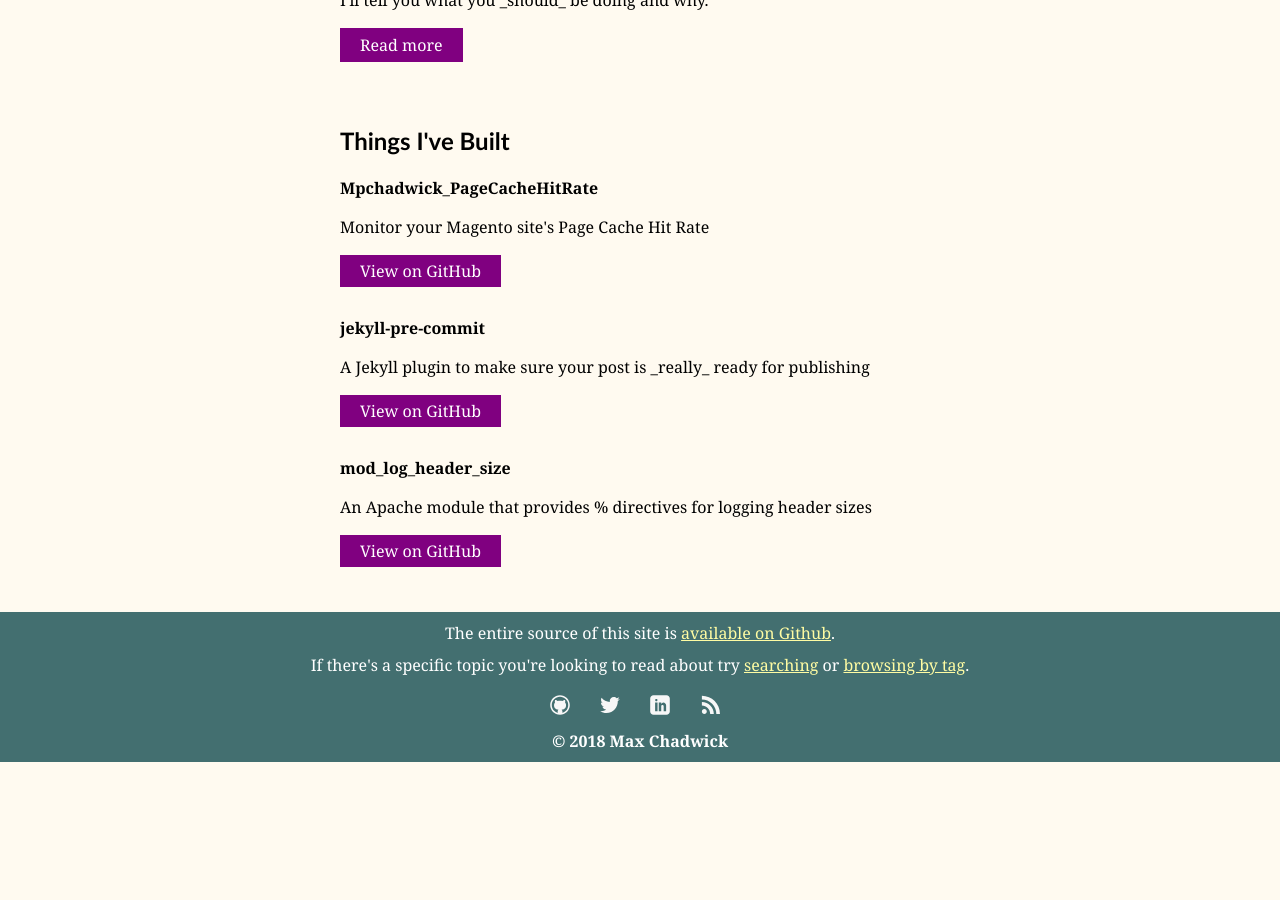
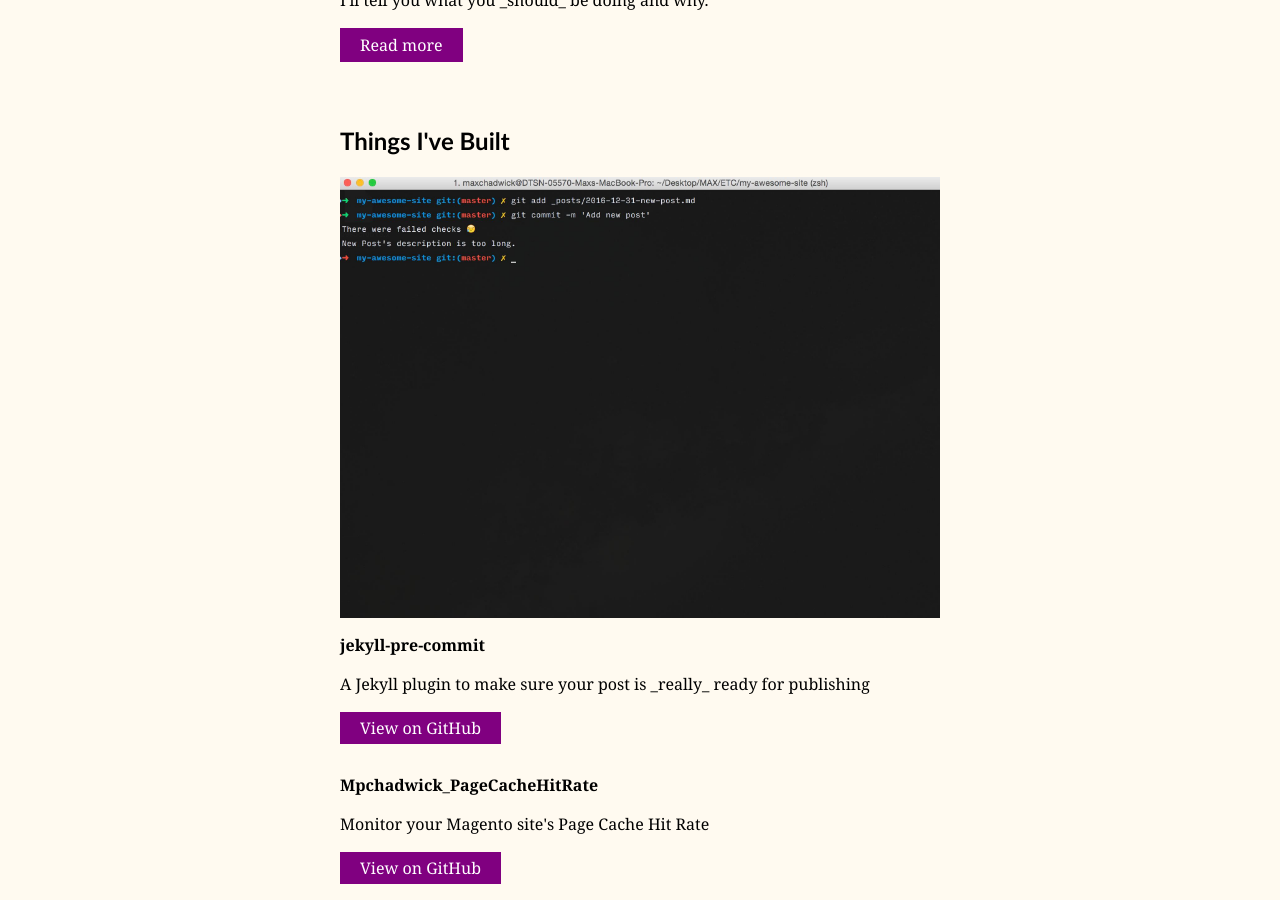
Before and after one commit to mpchadwick/mpchadwick.github.io, a Jekyll site: the page built from index.html, in a window 1280 px wide and 900 px high, scrolled down 2292 px. Built offline with Jekyll 4.4.1, drawn with Linux system fonts in a browser that asks for light colours; before the commit the page ends 3054 px from its top, so only the background shows below that.

Commit message:
Add a facility for showing project images

```diff
--- a/index.html
+++ b/index.html
@@ -46,6 +46,9 @@ include-social: true
         <h2 class="home-featured-content-section__header">Things I've Built</h2>
         {% assign selected_projects = site.projects | where:"selected","true" | sort: 'position' %}
         {% for project in selected_projects %}
+        {% if project.image %}
+        <a href="/projects#{{ project.title | slugify }}"><img src="{{ project.image }}" alt="{{ project.image_alt }}"></a>
+        {% endif %}
         <h4><a href="/projects#{{ project.title | slugify }}">{{ project.title }}</a></h4>
         <p>{{ project.description }}</p>
         <a class="call-to-action" href="{{ project.view_url }}">{{ project.call_to_action }}</a>
```
Also changed, not shown: _projects/jekyll-pre-commit.md (+3 -1 lines), img/projects/jekyll-pre-commit.jpg (added).
